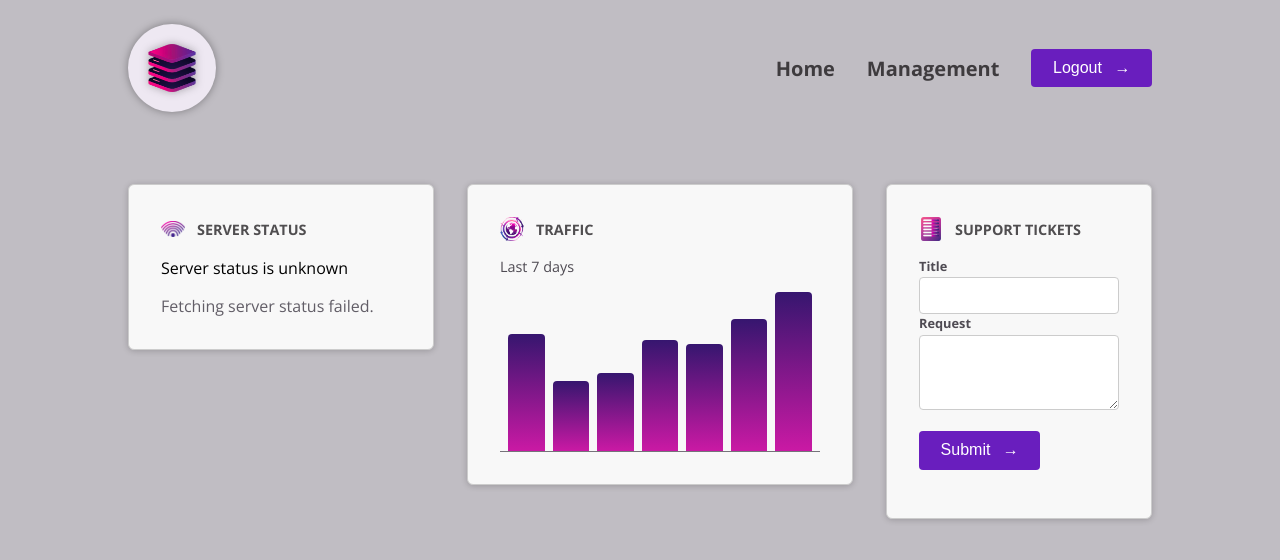
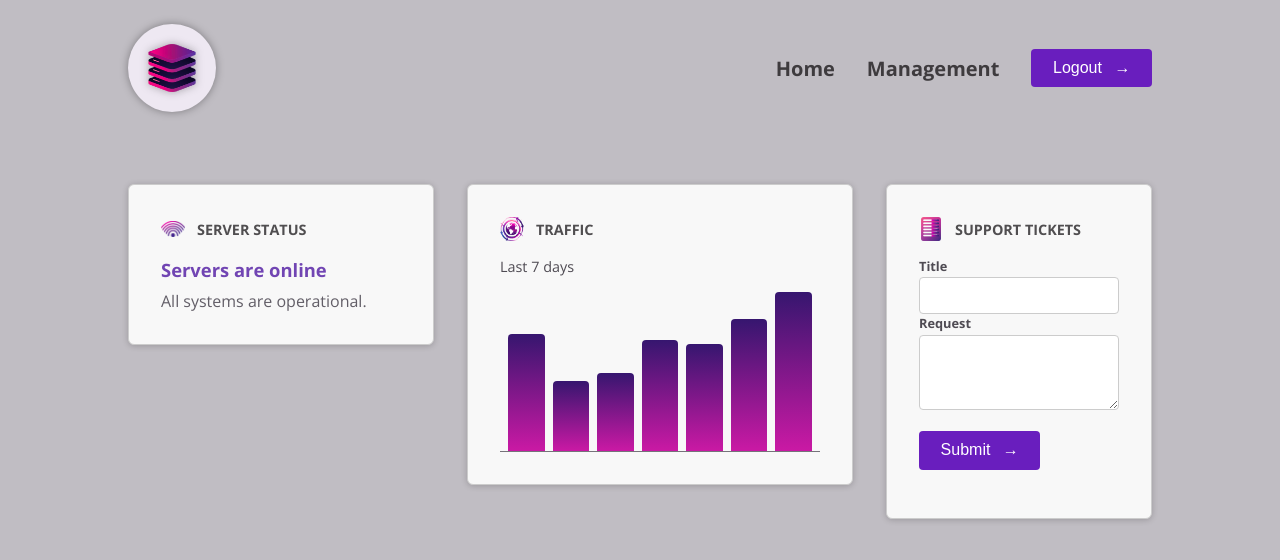
Before and after one commit to NoureddineBzr/serverManagement, an Angular app: page / in a window 1280 px wide. Shown: the top 560 px of the page. Built offline with nearby package versions, Linux system fonts and the light colour scheme.

Commit message:
addig the components hooks

```diff
--- a/src/app/dashboard/server-status/server-status.component.html
+++ b/src/app/dashboard/server-status/server-status.component.html
@@ -1,5 +1,10 @@
 
-
+<div [class]="{
+        status: true,
+        'status-online': currentStatus === 'online',
+        'status-offline': currentStatus === 'offline',
+        'status-unknown': currentStatus === 'unknown'
+      }">
       @if (currentStatus === 'online') {
         <p>Servers are online</p>
         <p>All systems are operational.</p>
@@ -10,3 +15,5 @@
         <p>Server status is unknown</p>
         <p>Fetching server status failed.</p>
       }
+
+    </div>
--- a/src/app/dashboard/server-status/server-status.component.ts
+++ b/src/app/dashboard/server-status/server-status.component.ts
@@ -1,4 +1,4 @@
-import { Component } from '@angular/core';
+import { Component, OnDestroy, OnInit } from '@angular/core';
 
 @Component({
   selector: 'app-server-status',
@@ -7,7 +7,26 @@
   templateUrl: './server-status.component.html',
   styleUrl: './server-status.component.css'
 })
-export class ServerStatusComponent {
-currentStatus: any;
+export class ServerStatusComponent implements OnInit, OnDestroy {
+  currentStatus : 'online' | 'offline' | 'unknown' = 'offline';
+  constructor() {}
+
+  ngOnInit() {
+    setInterval(() => {
+      const rnd = Math.random();
+      if(rnd > 0.5) {
+        this.currentStatus = 'online';
+      } else if(rnd < 0.9){
+        this.currentStatus = 'offline';
+      }
+       else {
+        this.currentStatus = 'unknown';
+      }
+    }, 5000);
+  }
+
+  ngOnDestroy(): void {
+
+  }
 
 }
```
